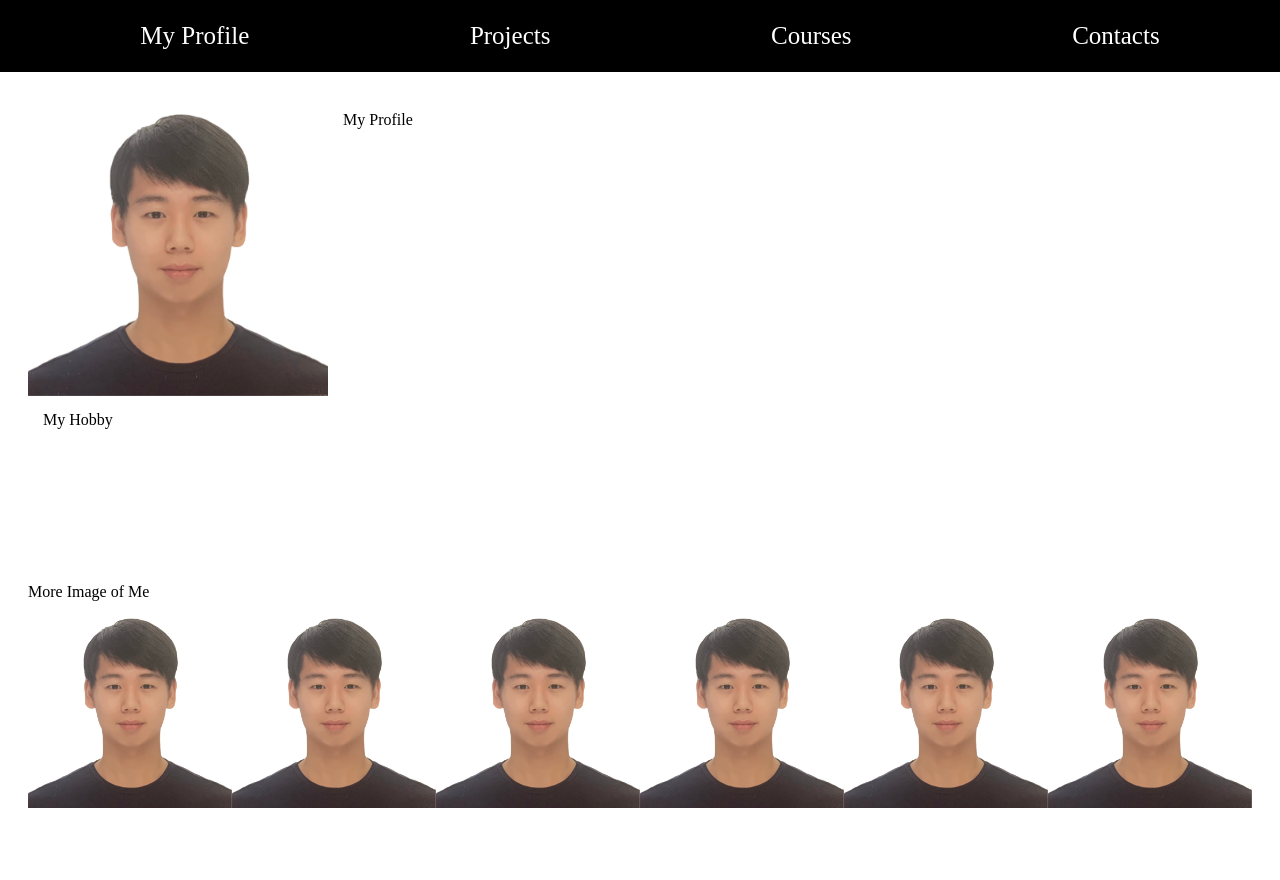
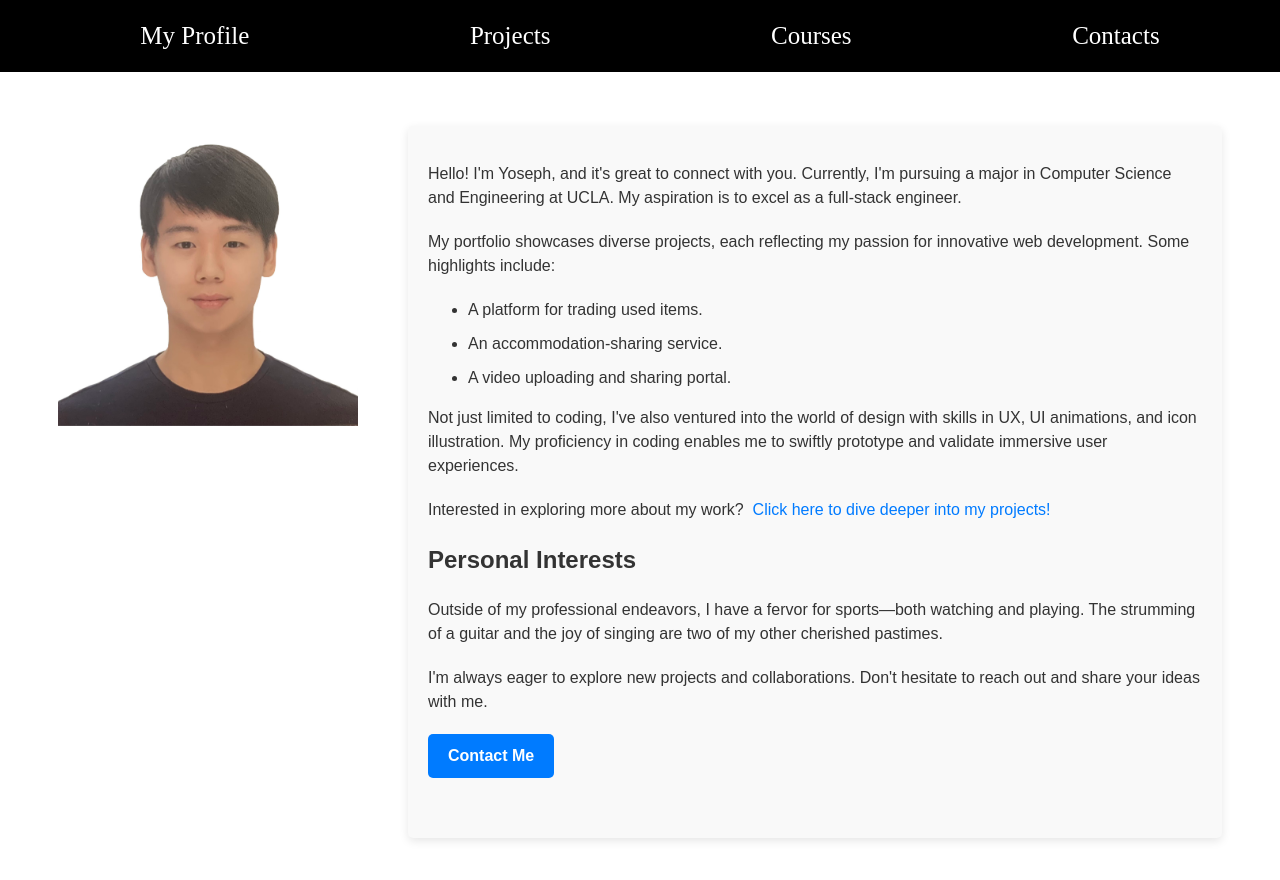
Before and after one commit to yoseph0524/my-website, a React (Create React App) app: page / in a window 1280 px wide. Shown: the top 880 px of the page. Before the commit the page ends 836 px from the top, so only its background shows below. Built offline with nearby package versions, Linux system fonts and the light colour scheme.

Commit message:
my profile text

```diff
--- a/src/routes/Detail.tsx
+++ b/src/routes/Detail.tsx
@@ -57,14 +57,18 @@ function Detail() {
     <div className={styles.body}>
       <div className={styles.header}>
         <h1>{project.title}</h1>
+
         <div className={styles.view}>
+          {project.website !== "" ? (
             <a href={project.website}>
               <button>View Web</button>
             </a>
-          {/* if there is code */}
+          ) : null}
+          {project.code !== "" ? (
             <a href={project.code}>
               <button>View Code</button>
             </a>
+          ) : null}
         </div>
       </div>
 
--- a/src/routes/MyProfile.tsx
+++ b/src/routes/MyProfile.tsx
@@ -4,7 +4,7 @@ import image from "../image/1.jpg";
 const Wrapper = styled.div`
   margin-top: 6%;
   height: 89vh;
-  padding: 20px;
+  padding: 50px;
   display: grid;
   grid-template-columns: 300px 1fr;
   grid-template-rows: 300px 1fr 1fr;
@@ -17,46 +17,116 @@ const Img = styled.img`
 `;
 
 const Summary = styled.div`
+  margin-left: 50px;
   grid-column-start: 2;
   grid-column-end: 3;
   grid-row-start: 1;
-  grid-row-end: 2;
+  grid-row-end: 4;
   padding: 15px;
+  font-family: "Arial", sans-serif;
+  font-size: 16px;
+  line-height: 1.5;
+  color: #333;
+  max-width: 800px;
+  overflow-y: auto; /* Allows vertical scrolling when content exceeds max-height */
+
+  padding: 20px;
+  border-radius: 5px;
+  background-color: #f9f9f9; /* Light gray background */
+  box-shadow: 0px 3px 10px rgba(0, 0, 0, 0.1); /* Slight shadow for depth */
+  a {
+    color: #007bff; /* Blue color for links */
+    text-decoration: none;
+    transition: color 0.3s;
+  }
+
+  a:hover {
+    color: #0056b3; /* Darker blue on hover */
+  }
+
+  p {
+    margin-bottom: 20px; /* Space between paragraphs */
+  }
+
+  ul {
+    list-style-type: disc; /* Bullet points for list */
+    padding-left: 40px; /* Indent list items */
+  }
+
+  li {
+    margin-bottom: 10px; /* Space between list items */
+  }
 `;
 
-const Hobby = styled.div`
-  grid-column-start: 1;
-  grid-column-end: 3;
-  grid-row-start: 2;
-  grid-row-end: 3;
-  padding: 15px;
-`;
+const ContactButton = styled.a`
+  display: inline-block;
+  background-color: #007bff; /* Blue background */
+  color: #fff !important;
+  padding: 10px 20px;
+  border-radius: 5px;
+  font-weight: bold;
+  text-decoration: none; /* Removes underlines */
+  transition: background-color 0.3s, transform 0.2s; /* Smooth color change and slight scale on hover */
 
-const Images = styled.div`
-  grid-column-start: 1;
-  grid-column-end: 3;
-  display: grid;
-  grid-template-columns: repeat(6, 1fr);
-  grid-template-rows: 25px 200px;
+  &:hover {
+    background-color: #0056b3; /* Darker blue on hover */
+    transform: scale(1.05); /* Slightly enlarges the button on hover */
+  }
+
+  &:focus {
+    outline: none; /* Removes the browser default focus outline */
+    box-shadow: 0 0 0 2px rgba(0, 123, 255, 0.5); /* Adds a glowing effect when the button is focused */
+  }
 `;
 
 function MyProfile() {
   return (
     <Wrapper>
       <Img src={image} />
-      <Summary>My Profile</Summary>
-      <Hobby>My Hobby</Hobby>
-      <Images>
-        <span style={{ gridColumnStart: 1, gridColumnEnd: -1 }}>
-          More Image of Me
-        </span>
-        <Img src={image} />
-        <Img src={image} />
-        <Img src={image} />
-        <Img src={image} />
-        <Img src={image} />
-        <Img src={image} />
-      </Images>
+      <Summary>
+        <p>
+          Hello! I'm Yoseph, and it's great to connect with you. Currently, I'm
+          pursuing a major in Computer Science and Engineering at UCLA. My
+          aspiration is to excel as a full-stack engineer.
+        </p>
+
+        <p>
+          My portfolio showcases diverse projects, each reflecting my passion
+          for innovative web development. Some highlights include:
+        </p>
+        <ul>
+          <li>A platform for trading used items.</li>
+          <li>An accommodation-sharing service.</li>
+          <li>A video uploading and sharing portal.</li>
+        </ul>
+
+        <p>
+          Not just limited to coding, I've also ventured into the world of
+          design with skills in UX, UI animations, and icon illustration. My
+          proficiency in coding enables me to swiftly prototype and validate
+          immersive user experiences.
+        </p>
+
+        <p>
+          Interested in exploring more about my work? &nbsp;
+          <a href="/projects">Click here to dive deeper into my projects!</a>
+        </p>
+        <section>
+          <h2>Personal Interests</h2>
+          <p>
+            Outside of my professional endeavors, I have a fervor for
+            sports—both watching and playing. The strumming of a guitar and the
+            joy of singing are two of my other cherished pastimes.
+          </p>
+        </section>
+        <section>
+          <p>
+            I'm always eager to explore new projects and collaborations. Don't
+            hesitate to reach out and share your ideas with me.
+          </p>
+          <ContactButton href="/contacts">Contact Me</ContactButton>
+        </section>
+      </Summary>
     </Wrapper>
   );
 }
```
Also changed, not shown: public/projects.json (+12 -12 lines). Lines whose indentation alone changed are shown as unchanged.
